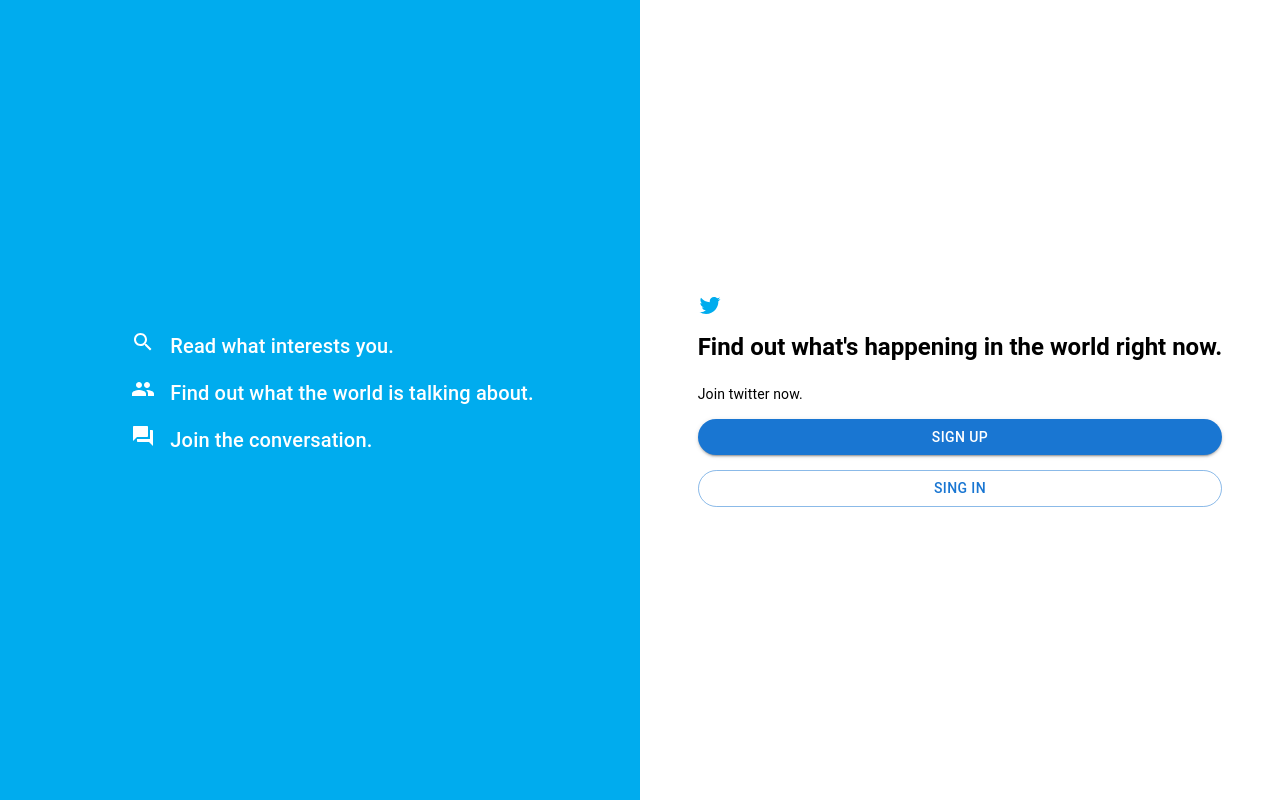
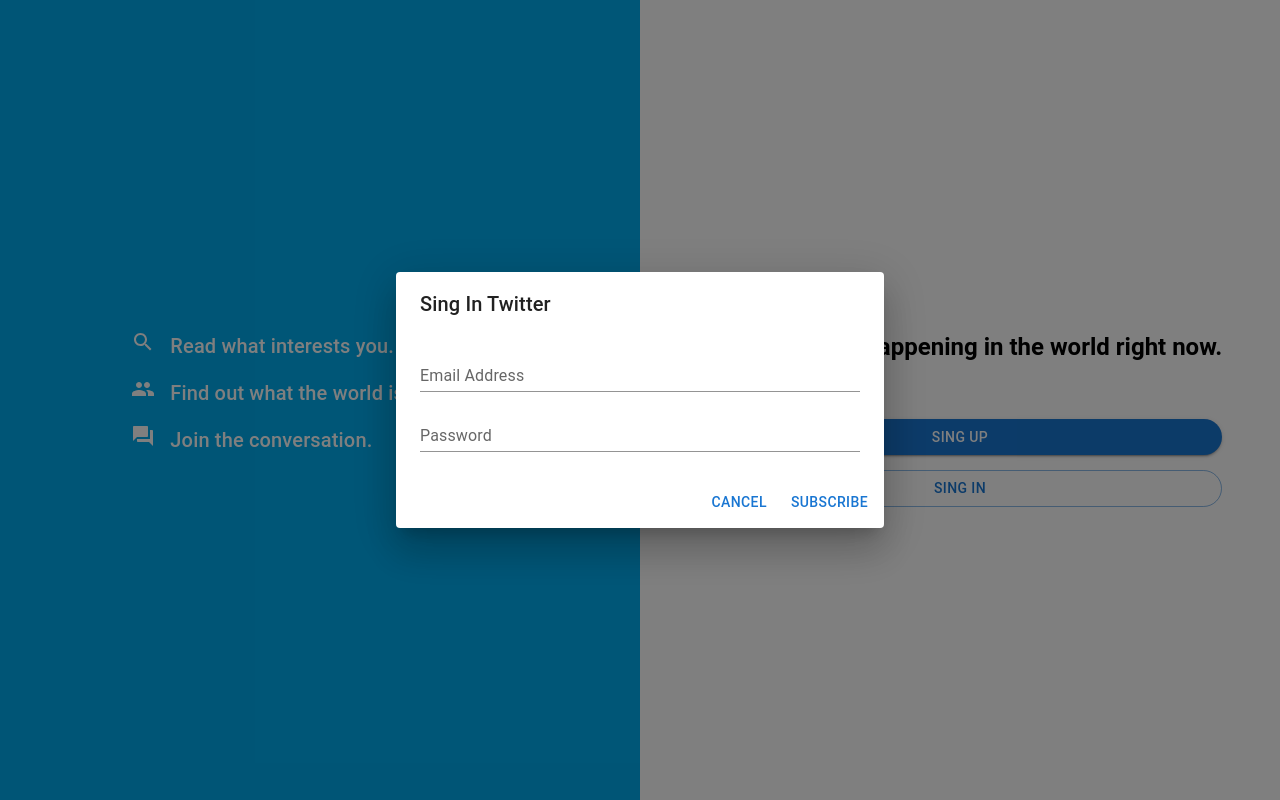
Before and after one commit to gomunkool/twitter-clon-react, a React (Create React App) app: page / in a window 1280 px wide. Both pictures are taken after a click on the button "SING IN". Built offline with nearby package versions, Linux system fonts and the light colour scheme.

Commit message:
feat: add Modal Windows SingIn and Sing Up

```diff
--- /dev/null
+++ b/src/components/modalSingIn/ModalSingIn.tsx
@@ -0,0 +1,56 @@
+import * as React from 'react'
+import {
+  Button,
+  TextField,
+  Dialog,
+  DialogActions,
+  DialogContent,
+  DialogTitle,
+} from '@mui/material'
+
+export default function ModalSingIn() {
+  const [open, setOpen] = React.useState(false)
+
+  const handleClickOpen = () => {
+    setOpen(true)
+  }
+
+  const handleClose = () => {
+    setOpen(false)
+  }
+
+  return (
+    <div>
+      <Button variant="outlined" onClick={handleClickOpen}>
+        Sing In
+      </Button>
+      <Dialog open={open} onClose={handleClose}>
+        <DialogTitle>Sing In Twitter</DialogTitle>
+        <DialogContent>
+          <TextField
+            autoFocus
+            margin="dense"
+            id="name"
+            label="Email Address"
+            type="email"
+            fullWidth
+            variant="standard"
+          />
+          <TextField
+            autoFocus
+            margin="dense"
+            id="password"
+            label="Password"
+            type="password"
+            fullWidth
+            variant="standard"
+          />
+        </DialogContent>
+        <DialogActions>
+          <Button onClick={handleClose}>Cancel</Button>
+          <Button onClick={handleClose}>Subscribe</Button>
+        </DialogActions>
+      </Dialog>
+    </div>
+  )
+}
--- /dev/null
+++ b/src/components/modalSingUp/modalSingUp.tsx
@@ -0,0 +1,65 @@
+import * as React from 'react'
+import {
+  Button,
+  TextField,
+  Dialog,
+  DialogActions,
+  DialogContent,
+  DialogTitle,
+} from '@mui/material'
+
+export default function ModalSingUp() {
+  const [open, setOpen] = React.useState(false)
+
+  const handleClickOpen = () => {
+    setOpen(true)
+  }
+
+  const handleClose = () => {
+    setOpen(false)
+  }
+
+  return (
+    <div>
+      <Button variant="contained" onClick={handleClickOpen}>
+        Sing Up
+      </Button>
+      <Dialog open={open} onClose={handleClose}>
+        <DialogTitle>SigUp In Twitter</DialogTitle>
+        <DialogContent>
+          <TextField
+            autoFocus
+            margin="dense"
+            id="login"
+            label="Login"
+            type="text"
+            fullWidth
+            variant="standard"
+          />
+          <TextField
+            autoFocus
+            margin="dense"
+            id="name"
+            label="Email Address"
+            type="email"
+            fullWidth
+            variant="standard"
+          />
+          <TextField
+            autoFocus
+            margin="dense"
+            id="password"
+            label="Password"
+            type="password"
+            fullWidth
+            variant="standard"
+          />
+        </DialogContent>
+        <DialogActions>
+          <Button onClick={handleClose}>Cancel</Button>
+          <Button onClick={handleClose}>Subscribe</Button>
+        </DialogActions>
+      </Dialog>
+    </div>
+  )
+}
--- a/src/pages/signIn/SignIn.tsx
+++ b/src/pages/signIn/SignIn.tsx
@@ -1,12 +1,14 @@
 import React from 'react'
 import { Button, Typography } from '@mui/material'
 import { SingInTitle, LeftPart, RightPart, FormWrapper } from './SignIn.styled'
+import ModalSingIn from '../../components/modalSingIn/ModalSingIn'
+import ModalSingUp from '../../components/modalSingUp/modalSingUp'
 import TwitterIcon from '@mui/icons-material/Twitter'
 import SearchIcon from '@mui/icons-material/Search'
 import PeopleIcon from '@mui/icons-material/People'
 import ForumIcon from '@mui/icons-material/Forum'
 
-function SignIn() {
+const SignIn = () => {
   return (
     <SingInTitle>
       <LeftPart>
@@ -39,8 +41,8 @@
           <Typography sx={{ typography: 'body2' }}>
             Join twitter now.
           </Typography>
-          <Button variant="contained">Sign Up</Button>
-          <Button variant="outlined">Sing In</Button>
+          <ModalSingUp />
+          <ModalSingIn />
         </FormWrapper>
       </RightPart>
     </SingInTitle>
```
